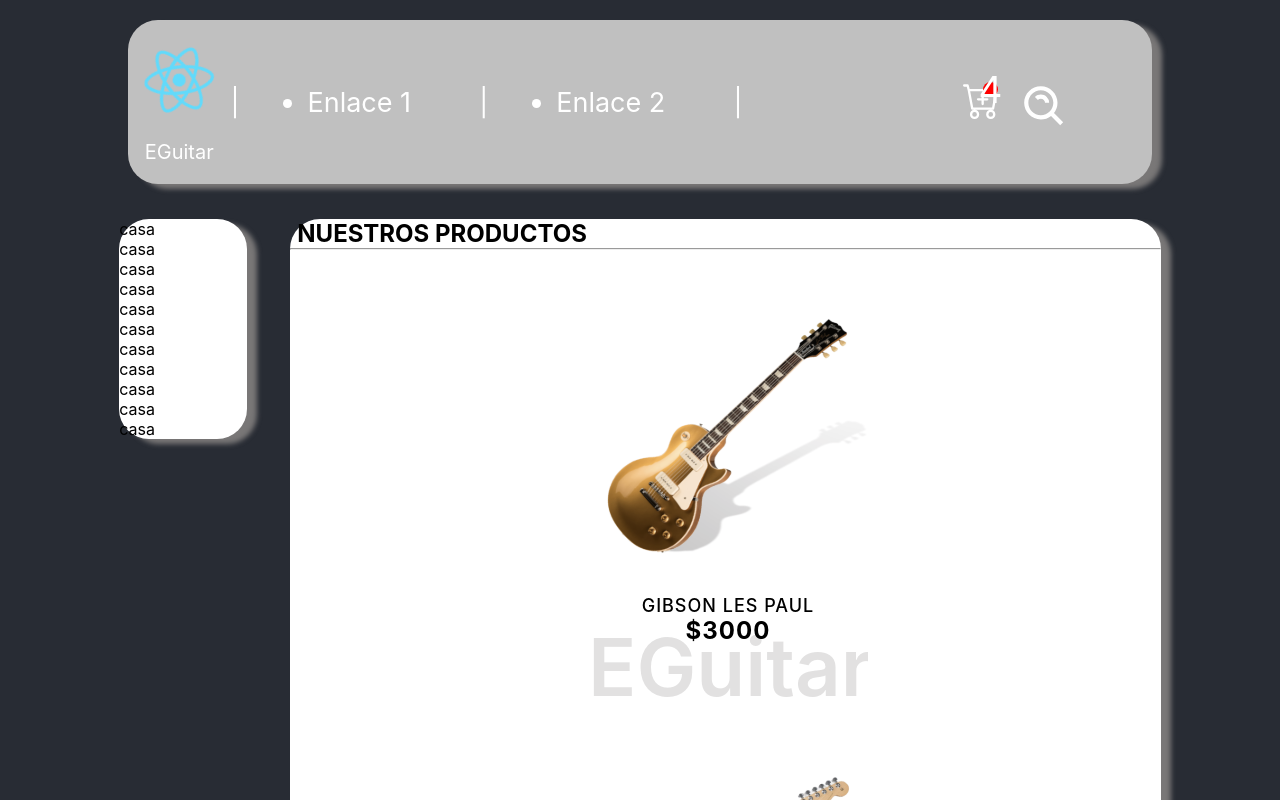
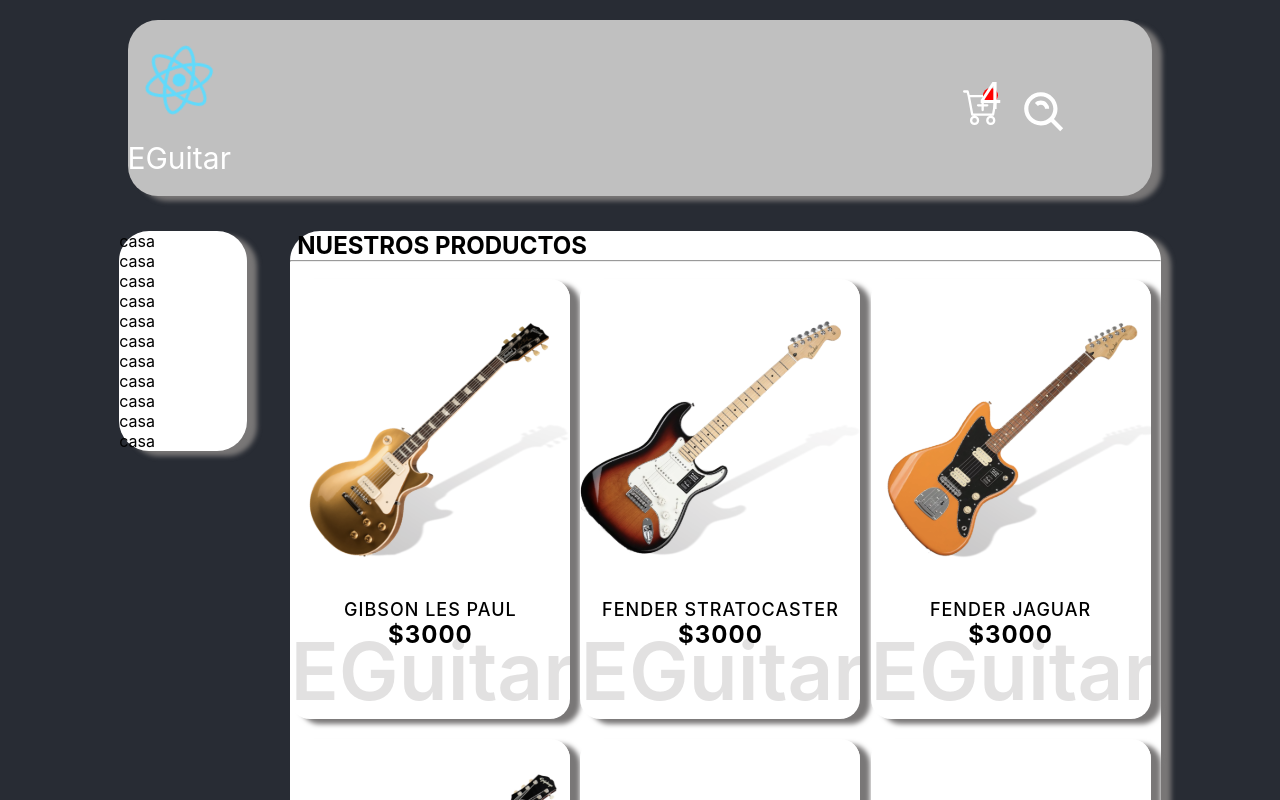
Before and after one commit to GonzaEnrique27/Coder-React-App, a React (Create React App) app: page / in a window 1280 px wide. Shown: the top 800 px of the page. Built offline with nearby package versions, Linux system fonts and the light colour scheme.

Commit message:
arreglo tarjetas

```diff
--- a/src/components/Item/item.css
+++ b/src/components/Item/item.css
@@ -8,6 +8,7 @@
     margin-right: 10px;
     min-width: 280px;
     margin-bottom: 20px;
+    box-shadow: 10px 5px 5px #797777;
   }
 
   .card::before {
--- a/src/components/ItemList/ItemList.js
+++ b/src/components/ItemList/ItemList.js
@@ -1,9 +1,10 @@
 import Item from "../Item/Item"
+import './itemList.css'
 
 const ItemList = ( {items} ) => {
 
     return (
-        <div>
+        <div className="items-card">
             {
                 items.map((item) => <Item key={item.id} item={item}/>)
             }
--- /dev/null
+++ b/src/components/ItemList/itemList.css
@@ -0,0 +1,6 @@
+.items-card{
+    display: flex;
+    flex-wrap: wrap;
+    justify-content: space-evenly;
+    padding-top: 17px;
+}
--- a/src/components/ItemListContainer/itemListContainer.css
+++ b/src/components/ItemListContainer/itemListContainer.css
@@ -10,11 +10,3 @@
 .itm-titulo{
     padding-left: 7px;
 }
-
-.containermy-5{
-    display: flex;
-    flex-wrap: wrap;
-    padding-left: 15px;
-    justify-content: space-evenly;
-    padding-top: 25px;
-}
--- a/src/components/Navbar/header.css
+++ b/src/components/Navbar/header.css
@@ -23,7 +23,7 @@
     width: 10%;
   }
   .logo-e p{
-    font-size: 20px;
+    font-size: 30px;
     padding-bottom: 20px;
 
 
@@ -140,6 +140,6 @@
   header .iconos-header{
     display: flex;
     justify-content: flex-end;
-    width: 30%;
+    width: 80%;
     padding-top: 5px;
   }
--- a/src/components/Navbar/navbar.js
+++ b/src/components/Navbar/navbar.js
@@ -10,19 +10,9 @@
           <img src={logo} className="App-logo" alt="logo" />
           <p>EGuitar</p>
           </div>
-        <ul>
-          <p>|</p>
 
-          <li>Enlace 1</li>
-          <p>|</p>
-
-          <li>Enlace 2</li>
-          <p>|</p>
-        </ul>
         <div className='iconos-header'>
             <CartWidget/>
-
-
           <div className="search-box">
           <button className="btn-search"><BiSearchAlt/></button>
           <input type="text" className="input-search" placeholder="Buscar..."/>
--- a/src/components/UiSearch-SideBar/UiSearchSideBar.css
+++ b/src/components/UiSearch-SideBar/UiSearchSideBar.css
@@ -4,5 +4,10 @@
     background-color: white;
     box-shadow: 10px 5px 5px #797777;
     border-radius: 30px;
+}
 
+@media (max-width: 450px){
+    .ctn-ui-side-bar{
+        display: none;
+    }
 }
```
